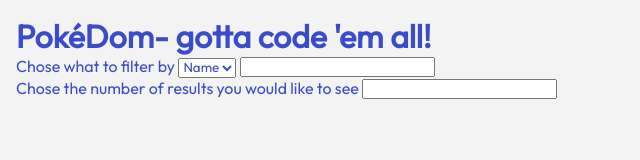
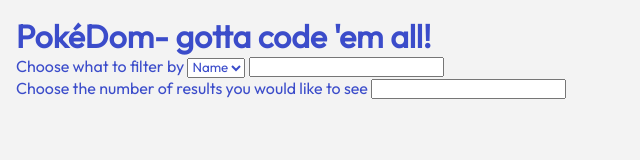
Before and after one commit to Matthew-Hughes3488/Nology-tech-task, a website built with Vite: page index.html in a window 1280 px wide. Shown: the full height of the page, 0-640 px from the left. Built offline with nearby package versions, Linux system fonts and the light colour scheme.

Commit message:
Corrected a spelling mistake

```diff
--- a/index.html
+++ b/index.html
@@ -17,14 +17,14 @@
       <h1>PokéDom- gotta code 'em all!</h1>
 
       <section class="filter-bar">
-        <label for="filter">Chose what to filter by</label>
+        <label for="filter">Choose what to filter by</label>
         <select name="filter" id="filter">
           <option value="name">Name</option>
           <option value="type">Type</option>
         </select>
         <input class="filter-input" type="text" />
         <div>
-          <label for="number-of-results">Chose the number of results you would like to see</label>
+          <label for="number-of-results">Choose the number of results you would like to see</label>
           <input id="number-of-results" type="number"/>
         </div>
       </section>
```
